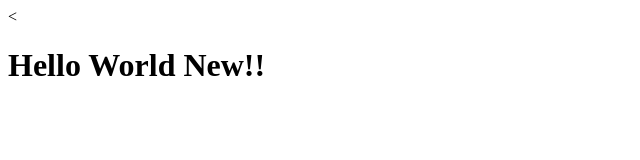
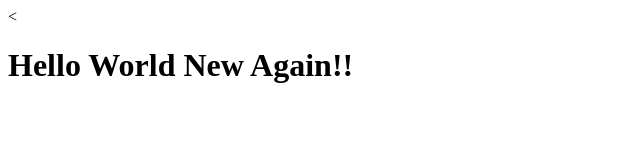
Before and after one commit to anamika121/angular-test1, a plain HTML site: page index.html in a window 1280 px wide. Shown: the whole page, without its empty margins (0-640 px from the left). Drawn offline with Linux system fonts and the light colour scheme.

Commit message:
index.html

```diff
--- a/index.html
+++ b/index.html
@@ -5,6 +5,6 @@
     <title>Hello </title>
   </head>
   <body>
-    <<h1>Hello World New!!</h1>
+    <<h1>Hello World New Again!!</h1>
   </body>
 </html>
```
